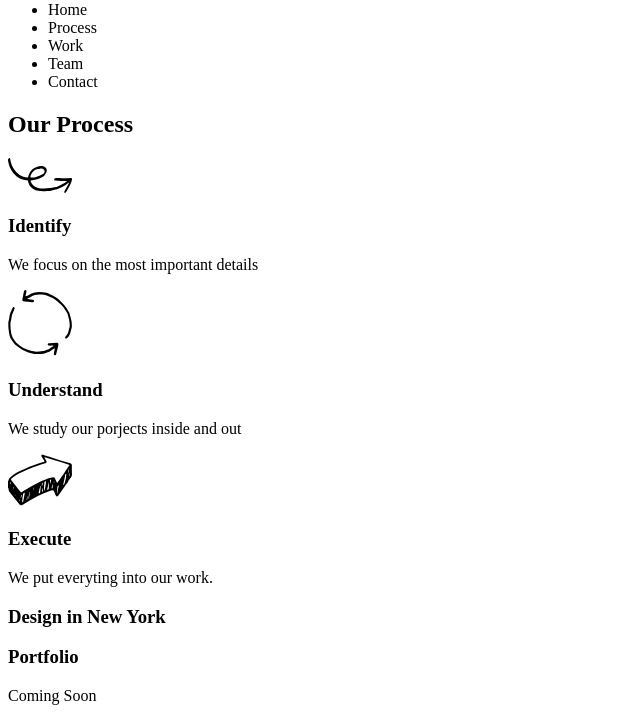
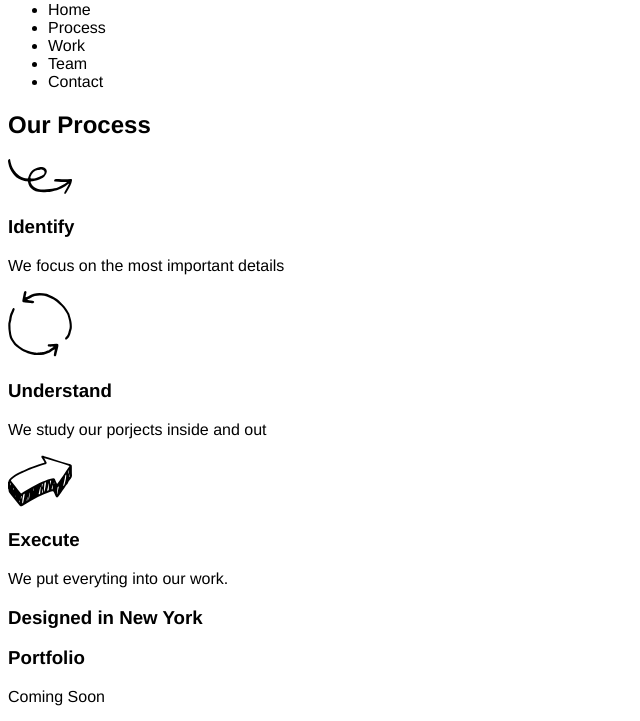
Before and after one commit to nwallingsford/broadway, a plain HTML site: page index.html in a window 1280 px wide. Shown: the part 79-800 px from the top of the page, without its empty margins (0-640 px from the left). Drawn offline with Linux system fonts and the light colour scheme.

Commit message:
Created CSS folder and linked to html.index

```diff
--- a/index.html
+++ b/index.html
@@ -3,6 +3,7 @@
   <head>
     <meta charset="utf-8">
     <title>Broadway Design</title>
+    <link rel="stylesheet" href="resources/css/style.css" type="text/css">
   </head>
   <body>
     <h1 class="header">Broadway Design</h1>
@@ -25,7 +26,7 @@
       <p><img src="resources/images/execute.svg" alt="hand-drawn arrow"></p>
       <h3>Execute</h3>
         <p>We put everyting into our work.</p>
-    <h3 class="design-banner">Design in New York</h3>
+    <h3 class="design-banner">Designed in New York</h3>
     <h3>Portfolio</h3>
       <p>Coming Soon</p>
     <h3>Team</h3>
--- a/resources/css/style.css
+++ b/resources/css/style.css
@@ -0,0 +1,3 @@
+body {
+  font-family: Helvetica;
+}
```
